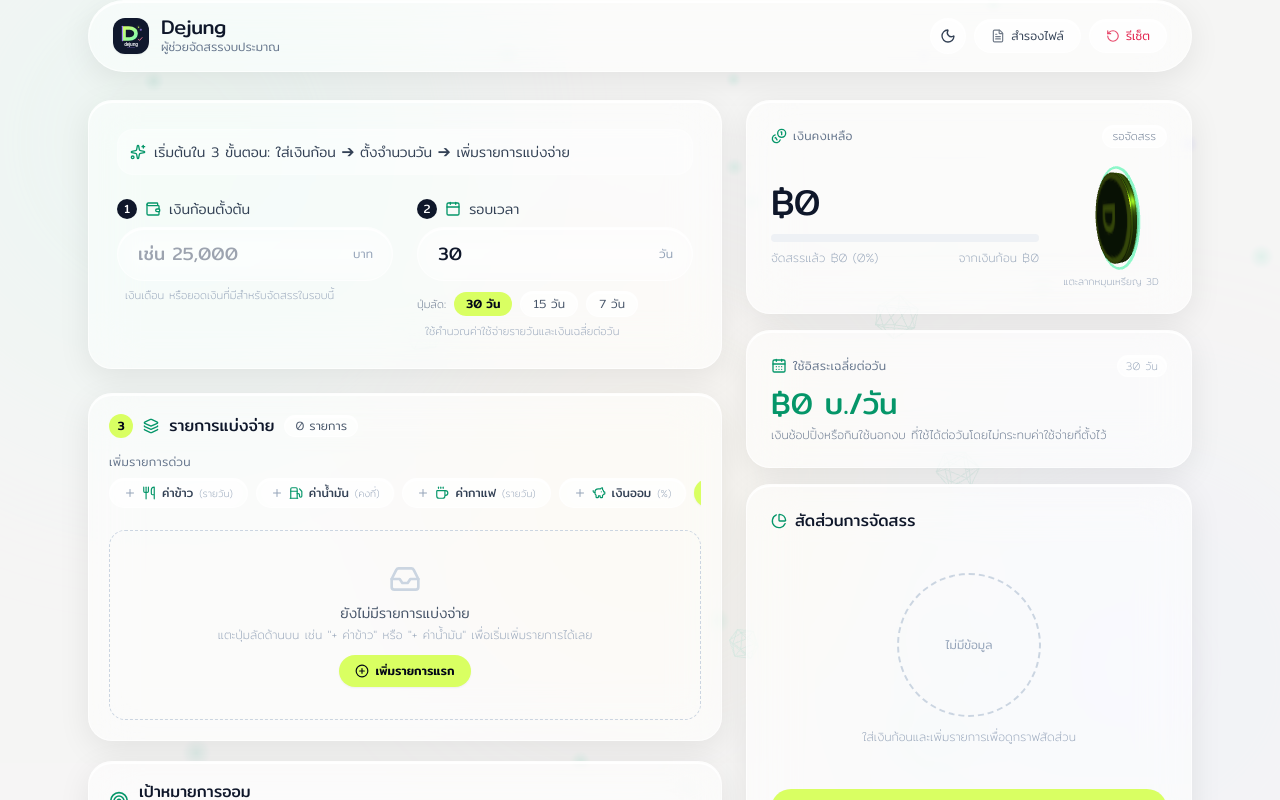
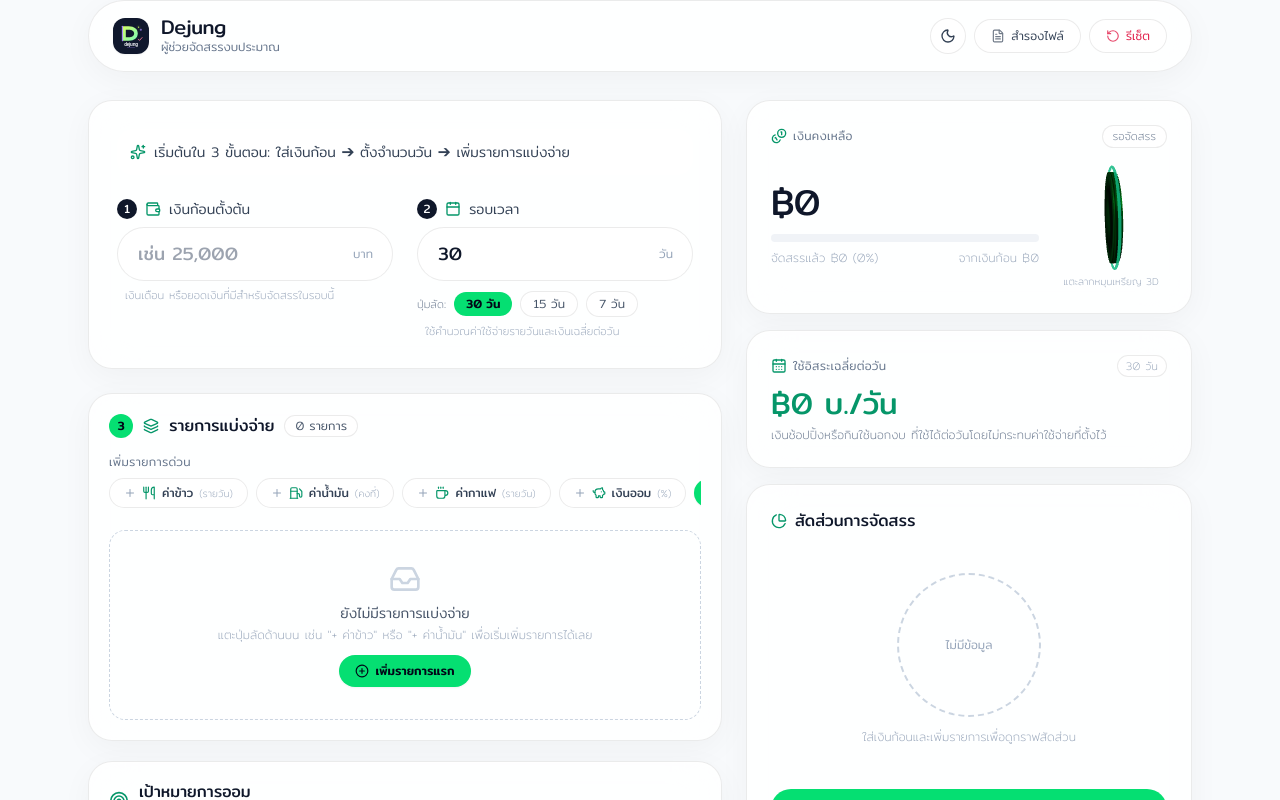
Before and after one commit to Jett1208/Dejung, a React (Vite) app: page / in a window 1280 px wide. Shown: the top 800 px of the page. Built offline with nearby package versions, Linux system fonts and the light colour scheme.

Commit message:
feat(ui): implement black & emerald green theme, upright 3D coin 'D', and continuous auto-spin

```diff
--- a/src/App.tsx
+++ b/src/App.tsx
@@ -61,7 +61,7 @@ export function App() {
   const toggleTheme = () => setIsDark((prev) => !prev);
 
   return (
-    <div className="min-h-screen bg-slate-50/70 dark:bg-midnight-950/80 text-slate-800 dark:text-slate-100 pb-28 lg:pb-16 font-sans relative selection:bg-brand-lime selection:text-slate-900 transition-colors duration-300">
+    <div className="min-h-screen bg-[#F8FAFC] dark:bg-[#08090B] text-slate-800 dark:text-white pb-28 lg:pb-16 font-sans relative selection:bg-brand-lime selection:text-slate-950 transition-colors duration-300">
       {/* 3D Ambient WebGL Background Particles */}
       <Ambient3DBackground isDark={isDark} />
 
--- a/src/components/Ambient3DBackground.tsx
+++ b/src/components/Ambient3DBackground.tsx
@@ -48,9 +48,9 @@ export const Ambient3DBackground: React.FC<Ambient3DBackgroundProps> = ({ isDark
     const colors = new Float32Array(particleCount * 3);
     const speeds = new Float32Array(particleCount);
 
-    const mintColor = new THREE.Color(isDark ? '#72F6BD' : '#059669');
-    const limeColor = new THREE.Color(isDark ? '#D9FF62' : '#10b981');
-    const purpleColor = new THREE.Color(isDark ? '#A985FF' : '#6366f1');
+    const vibrantGreen = new THREE.Color(isDark ? '#05DF72' : '#059669');
+    const emeraldGreen = new THREE.Color(isDark ? '#10B981' : '#10b981');
+    const mintGreen = new THREE.Color(isDark ? '#34D399' : '#047857');
 
     for (let i = 0; i < particleCount; i++) {
       positions[i * 3] = (Math.random() - 0.5) * 60;
@@ -58,7 +58,7 @@ export const Ambient3DBackground: React.FC<Ambient3DBackgroundProps> = ({ isDark
       positions[i * 3 + 2] = (Math.random() - 0.5) * 30;
 
       const rand = Math.random();
-      const chosenColor = rand > 0.6 ? limeColor : rand > 0.3 ? mintColor : purpleColor;
+      const chosenColor = rand > 0.6 ? vibrantGreen : rand > 0.3 ? emeraldGreen : mintGreen;
       colors[i * 3] = chosenColor.r;
       colors[i * 3 + 1] = chosenColor.g;
       colors[i * 3 + 2] = chosenColor.b;
@@ -104,7 +104,7 @@ export const Ambient3DBackground: React.FC<Ambient3DBackgroundProps> = ({ isDark
 
     for (let i = 0; i < tokenCount; i++) {
       const tokenMat = new THREE.MeshBasicMaterial({
-        color: i % 2 === 0 ? limeColor : mintColor,
+        color: i % 2 === 0 ? vibrantGreen : emeraldGreen,
         wireframe: true,
         transparent: true,
         opacity: isDark ? 0.25 : 0.15,
--- a/src/components/Dejung3DCoin.tsx
+++ b/src/components/Dejung3DCoin.tsx
@@ -51,28 +51,31 @@ export const Dejung3DCoin: React.FC<Dejung3DCoinProps> = ({ isOverAllocated }) =
     canvas.height = 256;
     const ctx = canvas.getContext('2d');
     if (ctx) {
-      // Background circle
-      ctx.fillStyle = '#10182D';
+      // Background circle (Dark Matte Black)
+      ctx.fillStyle = '#090B0E';
       ctx.beginPath();
       ctx.arc(128, 128, 120, 0, Math.PI * 2);
       ctx.fill();
 
-      // Outer gold/lime ring
+      // Outer emerald ring
       ctx.lineWidth = 14;
-      ctx.strokeStyle = isOverAllocated ? '#FF7D9C' : '#D9FF62';
+      ctx.strokeStyle = isOverAllocated ? '#FF5C7A' : '#05DF72';
       ctx.stroke();
 
-      // D Monogram
-      ctx.fillStyle = isOverAllocated ? '#FF7D9C' : '#D9FF62';
+      // D Monogram (Drawn upright with crisp font)
+      ctx.fillStyle = isOverAllocated ? '#FF5C7A' : '#05DF72';
       ctx.font = 'bold 130px Mitr, sans-serif';
       ctx.textAlign = 'center';
       ctx.textBaseline = 'middle';
       ctx.fillText('D', 128, 134);
     }
     const coinTexture = new THREE.CanvasTexture(canvas);
+    // Rotate texture 180 degrees so 'D' is standing upright
+    coinTexture.center.set(0.5, 0.5);
+    coinTexture.rotation = Math.PI;
 
     const coinMat = new THREE.MeshStandardMaterial({
-      color: isOverAllocated ? 0xff477e : 0xd9ff62,
+      color: isOverAllocated ? 0xff477e : 0x05df72,
       metalness: 0.85,
       roughness: 0.25,
       map: coinTexture,
@@ -84,9 +87,9 @@ export const Dejung3DCoin: React.FC<Dejung3DCoinProps> = ({ isOverAllocated }) =
     // Outer Glow Ring
     const ringGeo = new THREE.TorusGeometry(2.65, 0.06, 16, 64);
     const ringMat = new THREE.MeshBasicMaterial({
-      color: isOverAllocated ? 0xff477e : 0x72f6bd,
+      color: isOverAllocated ? 0xff477e : 0x10b981,
       transparent: true,
-      opacity: 0.8,
+      opacity: 0.85,
     });
     const ringMesh = new THREE.Mesh(ringGeo, ringMat);
     coinGroup.add(ringMesh);
@@ -96,14 +99,14 @@ export const Dejung3DCoin: React.FC<Dejung3DCoinProps> = ({ isOverAllocated }) =
     scene.add(ambientLight);
 
     const keyLight = new THREE.DirectionalLight(
-      isOverAllocated ? 0xff3b5f : 0xd9ff62,
+      isOverAllocated ? 0xff3b5f : 0x05df72,
       3.0
     );
     keyLight.position.set(5, 5, 5);
     scene.add(keyLight);
 
     const rimLight = new THREE.PointLight(
-      isOverAllocated ? 0xff85a1 : 0x72f6bd,
+      isOverAllocated ? 0xff85a1 : 0x10b981,
       4.0,
       15
     );
@@ -167,18 +170,18 @@ export const Dejung3DCoin: React.FC<Dejung3DCoinProps> = ({ isOverAllocated }) =
       time += 0.03;
 
       // Gentle floating bob
-      coinGroup.position.y = Math.sin(time) * 0.15;
+      coinGroup.position.y = Math.sin(time) * 0.12;
 
-      // Inertia & Continuous Spin
+      // Continuous Auto-Spin with Momentum
       if (!isDraggingRef.current) {
-        // Friction toward base speed
-        spinVelocityRef.current = THREE.MathUtils.lerp(spinVelocityRef.current, 0.015, 0.05);
+        // Base auto-spin speed (steady 0.024 rad/frame = smooth continuous 360 degree revolution)
+        spinVelocityRef.current = THREE.MathUtils.lerp(spinVelocityRef.current, 0.024, 0.04);
         coinGroup.rotation.y += spinVelocityRef.current;
       }
 
-      // Wobble tilt
-      coinGroup.rotation.x = Math.sin(time * 0.7) * 0.1;
-      coinGroup.rotation.z = Math.cos(time * 0.5) * 0.08;
+      // Elegant fixed 3D tilt with subtle dynamic wobble to display coin thickness and edge glow
+      coinGroup.rotation.x = 0.22 + Math.sin(time * 0.6) * 0.05;
+      coinGroup.rotation.z = Math.cos(time * 0.4) * 0.04;
 
       renderer.render(scene, camera);
     };
--- a/src/components/DonutChart.tsx
+++ b/src/components/DonutChart.tsx
@@ -9,14 +9,14 @@ interface DonutChartProps {
 }
 
 const PALETTE = [
-  '#72F6BD', // Mint (Brand)
-  '#D9FF62', // Lime (Brand)
-  '#A985FF', // Purple (Brand)
+  '#05DF72', // Vibrant Emerald (Brand)
+  '#10B981', // Emerald Green (Brand)
+  '#34D399', // Mint
+  '#059669', // Deep Emerald
+  '#38bdf8', // Sky
   '#f59e0b', // Amber
-  '#3b82f6', // Blue
-  '#f97316', // Orange
-  '#ec4899', // Pink
-  '#06b6d4', // Cyan
+  '#818cf8', // Indigo
+  '#f43f5e', // Rose
 ];
 
 export const DonutChart: React.FC<DonutChartProps> = ({
--- a/src/index.css
+++ b/src/index.css
@@ -7,45 +7,45 @@
   font-weight: 300;
   color-scheme: light dark;
 
-  /* LIGHT MODE (Liquid Glass Apple style) */
-  --bg-base: #f0ebe3;
-  --glass-bg: rgba(255, 255, 255, 0.55);
-  --glass-bg-hover: rgba(255, 255, 255, 0.70);
-  --glass-border: rgba(255, 255, 255, 0.65);
-  --glass-border-hover: rgba(255, 255, 255, 0.85);
+  /* LIGHT MODE (Clean White + Emerald Green) */
+  --bg-base: #F8FAFC;
+  --glass-bg: rgba(255, 255, 255, 0.85);
+  --glass-bg-hover: rgba(255, 255, 255, 0.95);
+  --glass-border: rgba(0, 0, 0, 0.08);
+  --glass-border-hover: rgba(0, 0, 0, 0.14);
   --glass-blur: blur(24px) saturate(200%);
-  --glass-specular: 0 2px 0 0 rgba(255, 255, 255, 0.85) inset;
-  --glass-shadow: 0 8px 32px rgba(0, 0, 0, 0.08);
-  --glass-shadow-hover: 0 16px 40px rgba(0, 0, 0, 0.12);
+  --glass-specular: 0 1px 0 0 rgba(255, 255, 255, 0.90) inset;
+  --glass-shadow: 0 8px 32px rgba(0, 0, 0, 0.04);
+  --glass-shadow-hover: 0 16px 40px rgba(0, 0, 0, 0.08);
 
-  --text-primary: rgba(20, 16, 12, 0.92);
-  --text-secondary: rgba(20, 16, 12, 0.60);
-  --text-muted: rgba(20, 16, 12, 0.38);
+  --text-primary: #0F172A;
+  --text-secondary: #475569;
+  --text-muted: #94A3B8;
 
-  --blob-1: #a7f3d0;
-  --blob-2: #c7d2fe;
-  --blob-3: #fde68a;
+  --blob-1: #10B981;
+  --blob-2: #05DF72;
+  --blob-3: #6EE7B7;
 }
 
 .dark {
-  /* DARK MODE (Liquid Glass standard) */
-  --bg-base: #0c1222;
-  --glass-bg: rgba(255, 255, 255, 0.08);
-  --glass-bg-hover: rgba(255, 255, 255, 0.13);
-  --glass-border: rgba(255, 255, 255, 0.12);
-  --glass-border-hover: rgba(255, 255, 255, 0.22);
+  /* DARK MODE (Deep Matte Black + Vibrant Emerald Green) */
+  --bg-base: #08090B;
+  --glass-bg: rgba(18, 21, 26, 0.78);
+  --glass-bg-hover: rgba(26, 30, 38, 0.88);
+  --glass-border: rgba(255, 255, 255, 0.08);
+  --glass-border-hover: rgba(255, 255, 255, 0.16);
   --glass-blur: blur(20px) saturate(180%);
-  --glass-specular: 0 1px 0 0 rgba(255, 255, 255, 0.20) inset;
-  --glass-shadow: 0 12px 40px rgba(0, 0, 0, 0.35);
-  --glass-shadow-hover: 0 20px 60px rgba(0, 0, 0, 0.50);
+  --glass-specular: 0 1px 0 0 rgba(255, 255, 255, 0.12) inset;
+  --glass-shadow: 0 12px 40px rgba(0, 0, 0, 0.60);
+  --glass-shadow-hover: 0 20px 60px rgba(0, 0, 0, 0.75);
 
-  --text-primary: rgba(255, 248, 240, 0.95);
-  --text-secondary: rgba(255, 235, 210, 0.65);
-  --text-muted: rgba(255, 220, 180, 0.40);
+  --text-primary: #FFFFFF;
+  --text-secondary: #94A3B8;
+  --text-muted: #64748B;
 
-  --blob-1: #D9FF62;
-  --blob-2: #72F6BD;
-  --blob-3: #A985FF;
+  --blob-1: #05DF72;
+  --blob-2: #10B981;
+  --blob-3: #047857;
 }
 
 body {
--- a/src/utils/slipGenerator.ts
+++ b/src/utils/slipGenerator.ts
@@ -102,14 +102,14 @@ export async function downloadSlipImage(data: SlipData): Promise<boolean> {
 
   // Ambient luminous glow circles
   const glow1 = ctx.createRadialGradient(160, 160, 20, 160, 160, 280);
-  glow1.addColorStop(0, 'rgba(217, 255, 98, 0.15)'); // Brand Lime
-  glow1.addColorStop(1, 'rgba(217, 255, 98, 0)');
+  glow1.addColorStop(0, 'rgba(5, 223, 114, 0.15)'); // Vibrant Emerald
+  glow1.addColorStop(1, 'rgba(5, 223, 114, 0)');
   ctx.fillStyle = glow1;
   ctx.fillRect(0, 0, width, height);
 
   const glow2 = ctx.createRadialGradient(width - 150, 450, 20, width - 150, 450, 320);
-  glow2.addColorStop(0, 'rgba(114, 246, 189, 0.12)'); // Brand Mint
-  glow2.addColorStop(1, 'rgba(114, 246, 189, 0)');
+  glow2.addColorStop(0, 'rgba(16, 185, 129, 0.12)'); // Emerald Green
+  glow2.addColorStop(1, 'rgba(16, 185, 129, 0)');
   ctx.fillStyle = glow2;
   ctx.fillRect(0, 0, width, height);
 
@@ -134,13 +134,13 @@ export async function downloadSlipImage(data: SlipData): Promise<boolean> {
   ctx.save();
   ctx.beginPath();
   ctx.arc(80, 80, 26, 0, Math.PI * 2);
-  ctx.fillStyle = '#1E293B';
+  ctx.fillStyle = '#08090B';
   ctx.fill();
   ctx.lineWidth = 2;
-  ctx.strokeStyle = '#D9FF62';
+  ctx.strokeStyle = '#05DF72';
   ctx.stroke();
 
-  ctx.fillStyle = '#D9FF62';
+  ctx.fillStyle = '#05DF72';
   ctx.font = 'bold 28px Mitr, sans-serif';
   ctx.textAlign = 'center';
   ctx.textBaseline = 'middle';
@@ -206,14 +206,14 @@ export async function downloadSlipImage(data: SlipData): Promise<boolean> {
   // Highlight Hero Card: เงินกินใช้อิสระต่อวัน
   const heroY = statsY + statsHeight + 20;
   const heroHeight = 120;
-  drawRoundedRect(ctx, 50, heroY, width - 100, heroHeight, 20, 'rgba(217, 255, 98, 0.08)', 'rgba(217, 255, 98, 0.25)');
+  drawRoundedRect(ctx, 50, heroY, width - 100, heroHeight, 20, 'rgba(5, 223, 114, 0.08)', 'rgba(5, 223, 114, 0.25)');
 
   ctx.textAlign = 'left';
   ctx.fillStyle = 'rgba(255, 255, 255, 0.7)';
   ctx.font = '200 15px Mitr, sans-serif';
   ctx.fillText('✨ เงินกินใช้อิสระเฉลี่ยต่อวัน', 75, heroY + 42);
 
-  ctx.fillStyle = '#D9FF62';
+  ctx.fillStyle = '#05DF72';
   ctx.font = '500 36px Mitr, sans-serif';
   if (summary.isOverAllocated) {
     ctx.fillStyle = '#FF6B8B';
@@ -228,7 +228,7 @@ export async function downloadSlipImage(data: SlipData): Promise<boolean> {
   ctx.font = '200 14px Mitr, sans-serif';
   ctx.fillText(summary.isOverAllocated ? 'งบเกิน' : 'เงินคงเหลือ', width - 75, heroY + 42);
 
-  ctx.fillStyle = summary.isOverAllocated ? '#FF6B8B' : '#72F6BD';
+  ctx.fillStyle = summary.isOverAllocated ? '#FF6B8B' : '#10B981';
   ctx.font = '400 24px Mitr, sans-serif';
   ctx.fillText(`${summary.isOverAllocated ? '-' : ''}฿${Math.abs(summary.unallocatedBalance).toLocaleString()}`, width - 75, heroY + 82);
 
@@ -277,7 +277,7 @@ export async function downloadSlipImage(data: SlipData): Promise<boolean> {
       ctx.fillText(item.name, 70, curY);
 
       // Item Rule / Savings Tag
-      ctx.fillStyle = item.isSavings ? '#D9FF62' : 'rgba(255, 255, 255, 0.45)';
+      ctx.fillStyle = item.isSavings ? '#05DF72' : 'rgba(255, 255, 255, 0.45)';
       ctx.font = '200 13px Mitr, sans-serif';
       ctx.fillText(`(${ruleText})${item.isSavings ? ' • ออม' : ''}`, 260, curY);
 
--- a/tailwind.config.js
+++ b/tailwind.config.js
@@ -12,17 +12,18 @@ export default {
       },
       colors: {
         midnight: {
-          950: '#0a0f1d',
-          900: '#10182D',
-          800: '#16213c',
-          700: '#1f2d52',
-          card: '#151f38',
-          border: '#243257',
+          950: '#08090B',
+          900: '#0D0F13',
+          800: '#13161C',
+          700: '#1C2028',
+          card: '#12151A',
+          border: 'rgba(255, 255, 255, 0.08)',
         },
         brand: {
-          lime: '#D9FF62',
-          mint: '#72F6BD',
-          purple: '#A985FF',
+          lime: '#05DF72',
+          mint: '#10B981',
+          emerald: '#05DF72',
+          purple: '#10B981',
           50: '#ecfdf5',
           100: '#d1fae5',
           200: '#a7f3d0',
```
Also changed, not shown: 2 other files (tests, documents, lock files or other folders).
